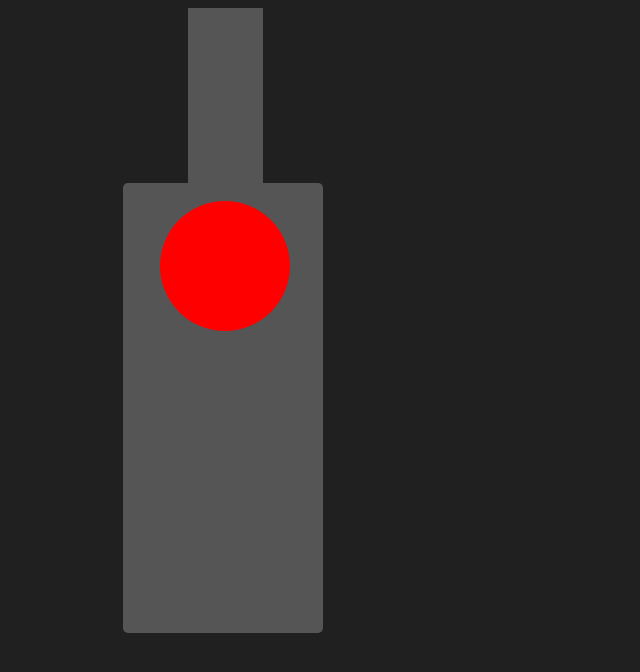
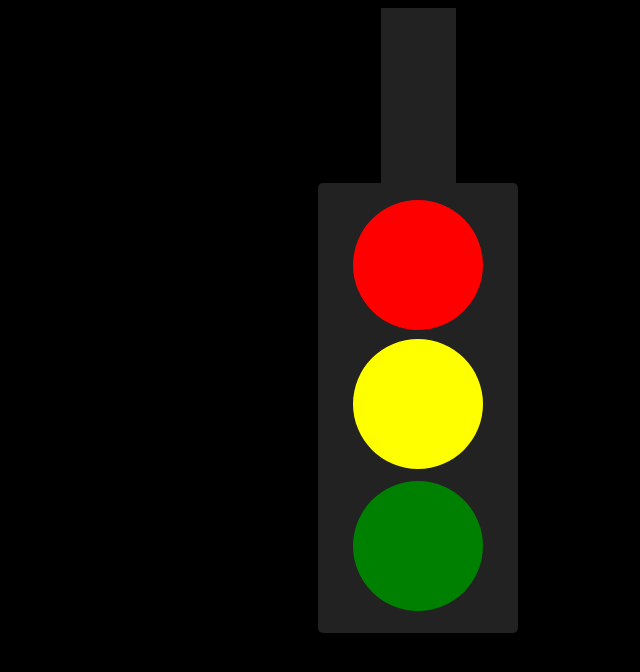
Before and after one commit to MaddyYarnall/stoplight, a plain HTML site: page index.html in a window 1280 px wide. Shown: the whole page, without its empty margins (222-862 px from the left). Drawn offline with Linux system fonts and the light colour scheme.

Commit message:
lightzzz

```diff
--- a/index.html
+++ b/index.html
@@ -8,13 +8,13 @@
   <link rel="stylesheet" href="style.css">
 </head>
 
-<body style="background-color: rgb(32, 32, 32)">
+<body style="background-color: black">
 
   <div class="top d-flex"> </div>
   <div class="middle d-flex"> </div>
-    <div class="redlight"> </div>
-
-
+    <div class="red-light"> </div>
+    <div class="yellow-light"> </div>
+    <div class="green-light"> </div>
 
 </body>
 </html>
--- a/style.css
+++ b/style.css
@@ -2,22 +2,54 @@
 .top{
   height: 175px;
   width: 75px;
-  background-color: rgb(85, 85, 85);
-  transform: translateX(402px);
+  background-color: rgb(34, 34, 34);
+  margin: 0 auto;
 }
 
 .middle{
   height: 450px;
   width: 200px;
-  background-color: rgb(85, 85, 85);
-  transform: translateX(337px);
+  background-color: rgb(34, 34, 34);
+  margin: 0 auto;
   border-radius: 5px;
 }
 
-.redlight{
+.red-light{
   height: 130px;
   width: 130px;
   border-radius: 50%;
   background-color: red;
-  transform: translate(374px, -432px);
+  margin: 0 auto;
+  transform: translate(0px, -433px);
 }
+
+
+.yellow-light{
+  height: 130px;
+  width: 130px;
+  border-radius: 50%;
+  background-color: yellow;
+  margin: 0 auto;
+  transform: translate(0px, -424px);
+}
+
+.green-light{
+  height: 130px;
+  width: 130px;
+  border-radius: 50%;
+  background-color: green;
+  margin: 0 auto;
+  transform: translate(0px, -412px);
+}
+
+.red-light:hover{
+  Filter: drop-shadow(0px 0px 15px rgb(196, 96, 96))
+  }
+
+  .yellow-light:hover{
+    Filter: drop-shadow(0px 0px 15px rgb(224, 233, 105))
+    }
+
+    .green-light:hover{
+      Filter: drop-shadow(0px 0px 15px rgb(119, 209, 97))
+      }
```
